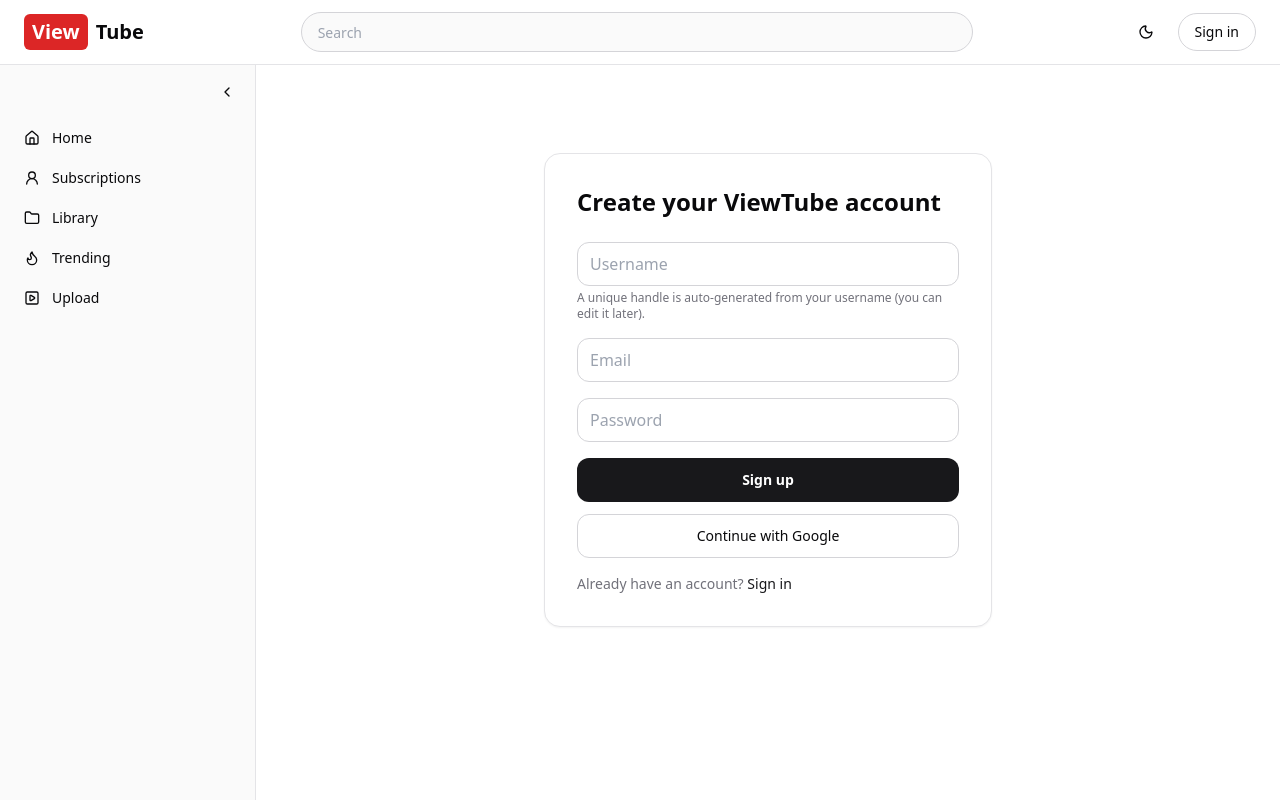
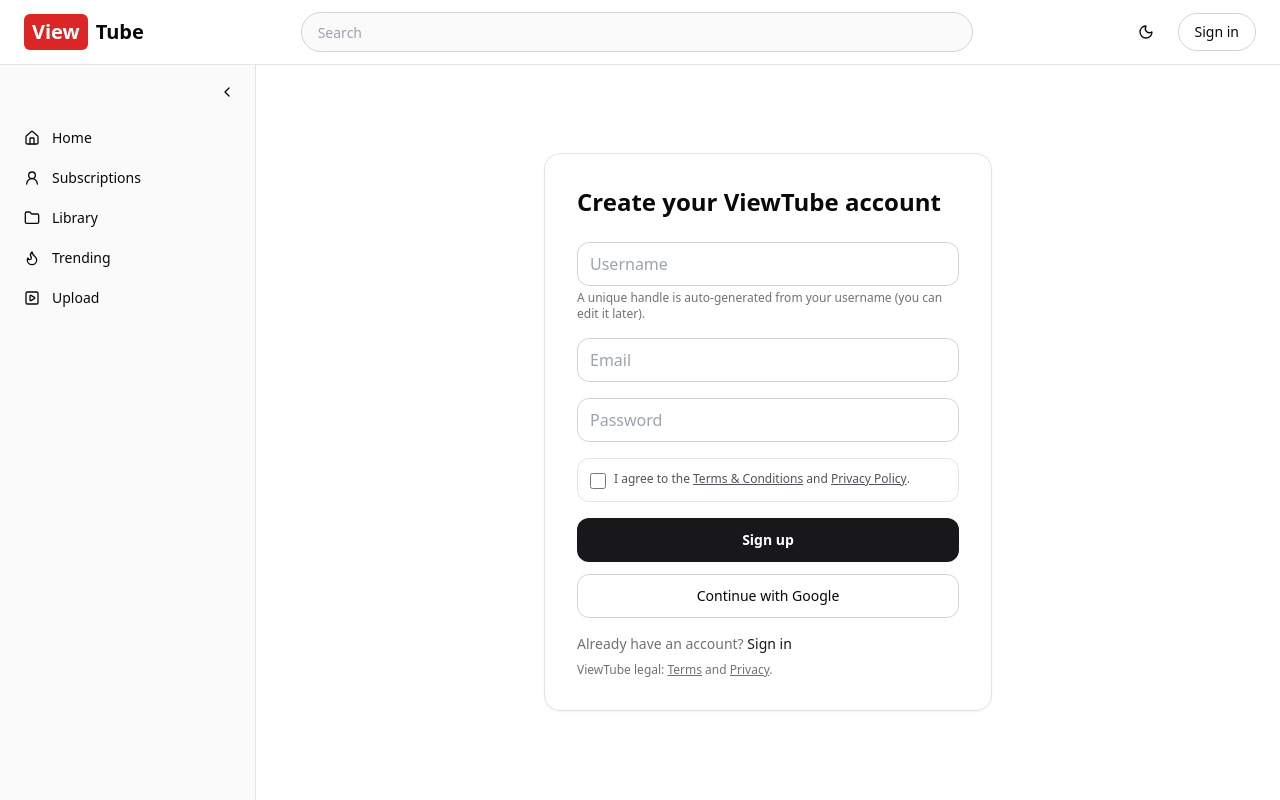
Before and after one commit to JamesBrittainCode/Viewtube2, a Next.js app: page /sign-up in a window 1280 px wide. Built offline with nearby package versions, Linux system fonts and the light colour scheme; no server answers.

Commit message:
Add legal pages and require sign-up terms consent

```diff
--- /dev/null
+++ b/app/privacy/page.tsx
@@ -0,0 +1,32 @@
+export default function PrivacyPolicyPage() {
+  return (
+    <main className="mx-auto max-w-4xl space-y-6 px-4 py-10">
+      <header>
+        <h1 className="text-3xl font-bold">Privacy Policy</h1>
+        <p className="mt-2 text-sm text-zinc-500">Last updated: March 3, 2026</p>
+      </header>
+
+      <section className="space-y-3 text-sm leading-6 text-zinc-700 dark:text-zinc-300">
+        <p>
+          ViewTube collects account information (email, username, handle), profile content,
+          uploaded media, and activity data required to provide the service.
+        </p>
+        <p>
+          We use this data to operate the platform, secure accounts, moderate harmful content,
+          and improve product reliability.
+        </p>
+        <p>
+          Public profile and video content may be visible to other users. Private account details
+          are not sold. We may share data with infrastructure providers strictly to run ViewTube.
+        </p>
+        <p>
+          We retain data as needed for legal, security, and abuse prevention reasons. Suspended
+          accounts and moderation records may be retained for enforcement.
+        </p>
+        <p>
+          For privacy requests, contact support@viewtube.heyrivo.com.
+        </p>
+      </section>
+    </main>
+  );
+}
--- /dev/null
+++ b/app/terms/page.tsx
@@ -0,0 +1,33 @@
+export default function TermsPage() {
+  return (
+    <main className="mx-auto max-w-4xl space-y-6 px-4 py-10">
+      <header>
+        <h1 className="text-3xl font-bold">Terms and Conditions</h1>
+        <p className="mt-2 text-sm text-zinc-500">Last updated: March 3, 2026</p>
+      </header>
+
+      <section className="space-y-3 text-sm leading-6 text-zinc-700 dark:text-zinc-300">
+        <p>
+          By creating an account or using ViewTube, you agree to follow these terms and all
+          applicable laws.
+        </p>
+        <p>
+          You are responsible for the content you upload and must not post illegal, harmful,
+          abusive, or infringing material. ViewTube may remove content or suspend accounts for
+          policy violations.
+        </p>
+        <p>
+          Repeat violations can result in account suspension or permanent removal. Access may be
+          restricted to protect users and platform integrity.
+        </p>
+        <p>
+          ViewTube may update product features, moderation systems, and policies over time. Your
+          continued use means you accept updated terms.
+        </p>
+        <p>
+          For support or legal questions, contact support@viewtube.heyrivo.com.
+        </p>
+      </section>
+    </main>
+  );
+}
--- a/components/auth-form.tsx
+++ b/components/auth-form.tsx
@@ -9,6 +9,7 @@ export function AuthForm({ mode }: { mode: 'sign-in' | 'sign-up' }) {
   const [email, setEmail] = useState('');
   const [password, setPassword] = useState('');
   const [username, setUsername] = useState('');
+  const [acceptedLegal, setAcceptedLegal] = useState(false);
   const [error, setError] = useState<string | null>(null);
   const [loading, setLoading] = useState(false);
   const router = useRouter();
@@ -26,12 +27,18 @@ export function AuthForm({ mode }: { mode: 'sign-in' | 'sign-up' }) {
 
     try {
       if (mode === 'sign-up') {
+        if (!acceptedLegal) {
+          throw new Error('You must agree to the Terms and Privacy Policy to create an account.');
+        }
+
         const { data, error: signUpError } = await supabase.auth.signUp({
           email,
           password,
           options: {
             data: {
               username: username.trim(),
+              terms_accepted: true,
+              terms_accepted_at: new Date().toISOString(),
             },
             emailRedirectTo: `${siteOrigin}/email-confirmed`,
           },
@@ -70,6 +77,11 @@ export function AuthForm({ mode }: { mode: 'sign-in' | 'sign-up' }) {
   }
 
   async function signInWithGoogle() {
+    if (mode === 'sign-up' && !acceptedLegal) {
+      setError('You must agree to the Terms and Privacy Policy to continue with Google.');
+      return;
+    }
+
     const supabase = createClient();
     await supabase.auth.signInWithOAuth({
       provider: 'google',
@@ -119,6 +131,28 @@ export function AuthForm({ mode }: { mode: 'sign-in' | 'sign-up' }) {
           className="h-11 w-full rounded-xl border border-zinc-300 bg-white px-3 outline-none focus:border-zinc-400 dark:border-zinc-700 dark:bg-zinc-950"
         />
 
+        {mode === 'sign-up' && (
+          <label className="flex items-start gap-2 rounded-lg border border-zinc-200 p-3 text-xs text-zinc-600 dark:border-zinc-700 dark:text-zinc-300">
+            <input
+              type="checkbox"
+              checked={acceptedLegal}
+              onChange={(event) => setAcceptedLegal(event.target.checked)}
+              className="mt-0.5 h-4 w-4"
+            />
+            <span>
+              I agree to the{' '}
+              <Link href="/terms" target="_blank" className="font-medium underline">
+                Terms & Conditions
+              </Link>{' '}
+              and{' '}
+              <Link href="/privacy" target="_blank" className="font-medium underline">
+                Privacy Policy
+              </Link>
+              .
+            </span>
+          </label>
+        )}
+
         {error && <p className="text-sm text-red-500">{error}</p>}
 
         <button
@@ -147,6 +181,18 @@ export function AuthForm({ mode }: { mode: 'sign-in' | 'sign-up' }) {
           {mode === 'sign-in' ? 'Sign up' : 'Sign in'}
         </Link>
       </p>
+
+      <p className="mt-2 text-xs text-zinc-500">
+        ViewTube legal:{' '}
+        <Link href="/terms" className="underline">
+          Terms
+        </Link>{' '}
+        and{' '}
+        <Link href="/privacy" className="underline">
+          Privacy
+        </Link>
+        .
+      </p>
     </div>
   );
 }
```
